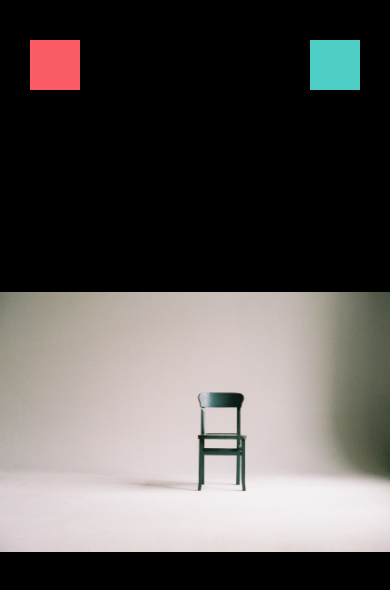
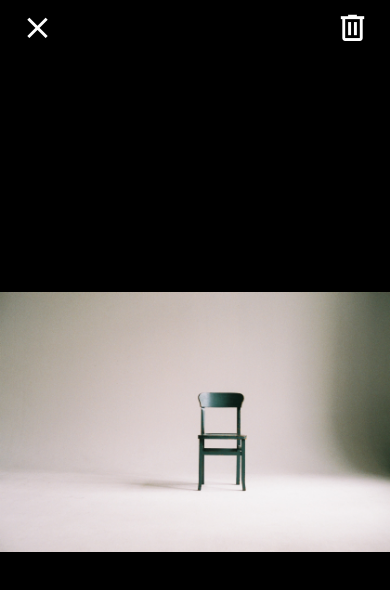
Before and after one commit to luisanegri/bazar, a React Native app: screen / in a window 390 px wide. Shown: the top 590 px of the page. Built offline with nearby package versions, Linux system fonts and the light colour scheme.

Commit message:
add new screens and components

```diff
--- a/App.js
+++ b/App.js
@@ -1,8 +1,12 @@
 import { StatusBar } from 'expo-status-bar';
 import React from 'react';
-import { StyleSheet, Text, SafeAreaView, View } from 'react-native';
+import { StyleSheet, Text, View } from 'react-native';
 import WelcomeScreen from './app/screens/WelcomeScreen';
 import ViewImageScreen from './app/screens/ViewImageScreen';
+import AppText from './app/components/AppText';
+import AppButton from './app/components/AppButton';
+import Card from './app/components/Card';
+import ListingDetailsScreen from './app/screens/ListingDetailsScreen';
 
 export default function App() {
   return <ViewImageScreen />;
--- /dev/null
+++ b/app/components/AppButton.jsx
@@ -0,0 +1,32 @@
+import React from 'react';
+import { StyleSheet, Text, TouchableOpacity, hitSlop } from 'react-native';
+import colors from '../styles/colors';
+
+export default function AppButton({ title, onPress, color = 'primary' }) {
+  return (
+    <TouchableOpacity
+      style={[styles.button, { backgroundColor: colors[color] }]}
+      onPress={onPress}
+    >
+      <Text style={styles.text}>{title}</Text>
+    </TouchableOpacity>
+  );
+}
+
+const styles = StyleSheet.create({
+  button: {
+    backgroundColor: colors.primary,
+    borderRadius: 25,
+    justifyContent: 'center',
+    alignItems: 'center',
+    padding: 15,
+    width: '100%',
+    marginVertical: 10,
+  },
+  text: {
+    color: colors.white,
+    fontSize: 18,
+    textTransform: 'uppercase',
+    fontWeight: 'bold',
+  },
+});
--- /dev/null
+++ b/app/components/AppText.jsx
@@ -0,0 +1,13 @@
+import React from 'react';
+import { Text, Platform, StyleSheet } from 'react-native';
+
+export default function AppText({ children, style }) {
+  return <Text style={[styles.text, style]}>{children}</Text>;
+}
+
+const styles = StyleSheet.create({
+  text: {
+    color: 'tomato',
+    fontFamily: Platform.OS === 'android' ? 'Roboto' : 'Avenir',
+  },
+});
--- /dev/null
+++ b/app/components/Card.jsx
@@ -0,0 +1,37 @@
+import React from 'react';
+import { View, StyleSheet, Image } from 'react-native';
+import colors from '../styles/colors';
+import AppText from './AppText';
+
+export default function Card({ title, subtitle, image }) {
+  return (
+    <View style={styles.card}>
+      <Image source={image} style={styles.image} />
+      <View style={styles.detailsContainer}>
+        <AppText style={styles.title}>{title}</AppText>
+        <AppText style={styles.subTitle}>{subtitle}</AppText>
+      </View>
+    </View>
+  );
+}
+
+const styles = StyleSheet.create({
+  card: {
+    borderRadius: 15,
+    backgroundColor: colors.white,
+    marginBottom: 20,
+    overflow: 'hidden',
+  },
+  detailsContainer: { padding: 20 },
+  image: {
+    width: '100%',
+    height: 200,
+  },
+  subTitle: {
+    color: colors.secondary,
+    fontWeight: 'bold',
+  },
+  title: {
+    marginBottom: 7,
+  },
+});
--- /dev/null
+++ b/app/components/ListItem.jsx
@@ -0,0 +1,25 @@
+import React from 'react';
+import { StyleSheet, View, Image } from 'react-native';
+import AppText from './AppText';
+import colors from '../styles/colors';
+
+function ListItem({ title, subTitle, image }) {
+  return (
+    <View style={styles.container}>
+      <Image style={styles.image} source={image} />
+      <View>
+        <AppText style={styles.title}>{title}</AppText>
+        <AppText style={styles.subTitle}>{subTitle}</AppText>
+      </View>
+    </View>
+  );
+}
+
+const styles = StyleSheet.create({
+  container: { flexDirection: 'row' },
+  image: { width: 70, height: 70, borderRadius: 35, marginRight: 10 },
+  title: { fontWeight: '500', color: colors.black },
+  subTitle: { color: colors.medium },
+});
+
+export default ListItem;
--- /dev/null
+++ b/app/screens/ListingDetailsScreen.jsx
@@ -0,0 +1,44 @@
+import React from 'react';
+import { View, Image, StyleSheet } from 'react-native';
+import colors from '../styles/colors';
+import AppText from '../components/AppText';
+import ListItem from '../components/ListItem';
+
+function ListingDetailsScreen(props) {
+  return (
+    <View>
+      <Image style={styles.image} source={require('../assets/jacket.jpg')} />
+      <View style={styles.detailsContainer}>
+        <AppText style={styles.title}>Pink jacket for sale</AppText>
+        <AppText style={styles.price}>$70</AppText>
+        <View style={styles.userContainer}>
+          <ListItem
+            image={require('../assets/user.jpg')}
+            title="Jane Doe"
+            subTitle="5 Listings"
+          />
+        </View>
+      </View>
+    </View>
+  );
+}
+
+const styles = StyleSheet.create({
+  detailsContainer: {
+    padding: 20,
+  },
+  image: {
+    width: '100%',
+    height: 300,
+  },
+  title: { fontSize: 24, fontWeight: '500' },
+  price: {
+    color: colors.secondary,
+    fontSize: 20,
+    fontWeight: 'bold',
+    marginVertical: 5,
+  },
+  userContainer: { marginVertical: 40 },
+});
+
+export default ListingDetailsScreen;
--- a/app/screens/ViewImageScreen.jsx
+++ b/app/screens/ViewImageScreen.jsx
@@ -1,13 +1,22 @@
 import React from 'react';
 import { Image, StyleSheet, View } from 'react-native';
+import { MaterialCommunityIcons } from '@expo/vector-icons';
 
 import colors from '../styles/colors';
 
 function ViewImageScreen() {
   return (
     <View style={styles.container}>
-      <View style={styles.closeIcon}></View>
-      <View style={styles.deleteIcon}></View>
+      <View style={styles.closeIcon}>
+        <MaterialCommunityIcons name="close" color="white" size={35} />
+      </View>
+      <View style={styles.deleteIcon}>
+        <MaterialCommunityIcons
+          name="trash-can-outline"
+          color="white"
+          size={35}
+        />
+      </View>
       <Image
         resizeMode="contain"
         style={styles.image}
@@ -23,20 +32,14 @@ const styles = StyleSheet.create({
     flex: 1,
   },
   closeIcon: {
-    width: 50,
-    height: 50,
-    backgroundColor: colors.primary,
     position: 'absolute',
-    top: 40,
-    left: 30,
+    top: 10,
+    left: 20,
   },
   deleteIcon: {
-    width: 50,
-    height: 50,
-    backgroundColor: colors.secondary,
     position: 'absolute',
-    top: 40,
-    right: 30,
+    top: 10,
+    right: 20,
   },
   image: {
     width: '100%',
--- a/app/screens/WelcomeScreen.jsx
+++ b/app/screens/WelcomeScreen.jsx
@@ -1,6 +1,7 @@
 import React from 'react';
 
 import { Image, ImageBackground, StyleSheet, Text, View } from 'react-native';
+import AppButton from '../components/AppButton';
 
 import colors from '../styles/colors';
 
@@ -9,13 +10,16 @@ function WelcomeScreen() {
     <ImageBackground
       style={styles.background}
       source={require('../assets/background.jpg')}
+      blurRadius={5}
     >
       <View style={styles.logoContainer}>
         <Image style={styles.logo} source={require('../assets/favicon.png')} />
-        <Text>Sell what you don't need</Text>
+        <Text style={styles.tagline}>Sell what you don't need</Text>
       </View>
-      <View style={styles.loginButton}></View>
-      <View style={styles.registerButton}></View>
+      <View style={styles.buttonsContainer}>
+        <AppButton title="Login" />
+        <AppButton title="Register" color="secondary" />
+      </View>
     </ImageBackground>
   );
 }
@@ -26,6 +30,10 @@ const styles = StyleSheet.create({
     justifyContent: 'flex-end',
     alignItems: 'center',
   },
+  buttonsContainer: {
+    padding: 20,
+    width: '100%',
+  },
   logoContainer: {
     position: 'absolute',
     top: 70,
@@ -35,15 +43,10 @@ const styles = StyleSheet.create({
     width: 100,
     height: 100,
   },
-  loginButton: {
-    width: '100%',
-    height: 70,
-    backgroundColor: colors.primary,
-  },
-  registerButton: {
-    width: '100%',
-    height: 70,
-    backgroundColor: colors.secondary,
+  tagline: {
+    fontSize: 25,
+    fontWeight: '600',
+    paddingVertical: 20,
   },
 });
 
--- a/app/styles/colors.js
+++ b/app/styles/colors.js
@@ -2,4 +2,6 @@ export default {
   primary: '#fc5c65',
   secondary: '#4ecdc4',
   black: '#000',
+  white: '#ffffff',
+  medium: '#6e6969',
 };
```
Also changed, not shown: app/screens/MessagesScreen.jsx (added, +27 -0 lines), app/assets/jacket.jpg (added), app/assets/user.jpg (added).
